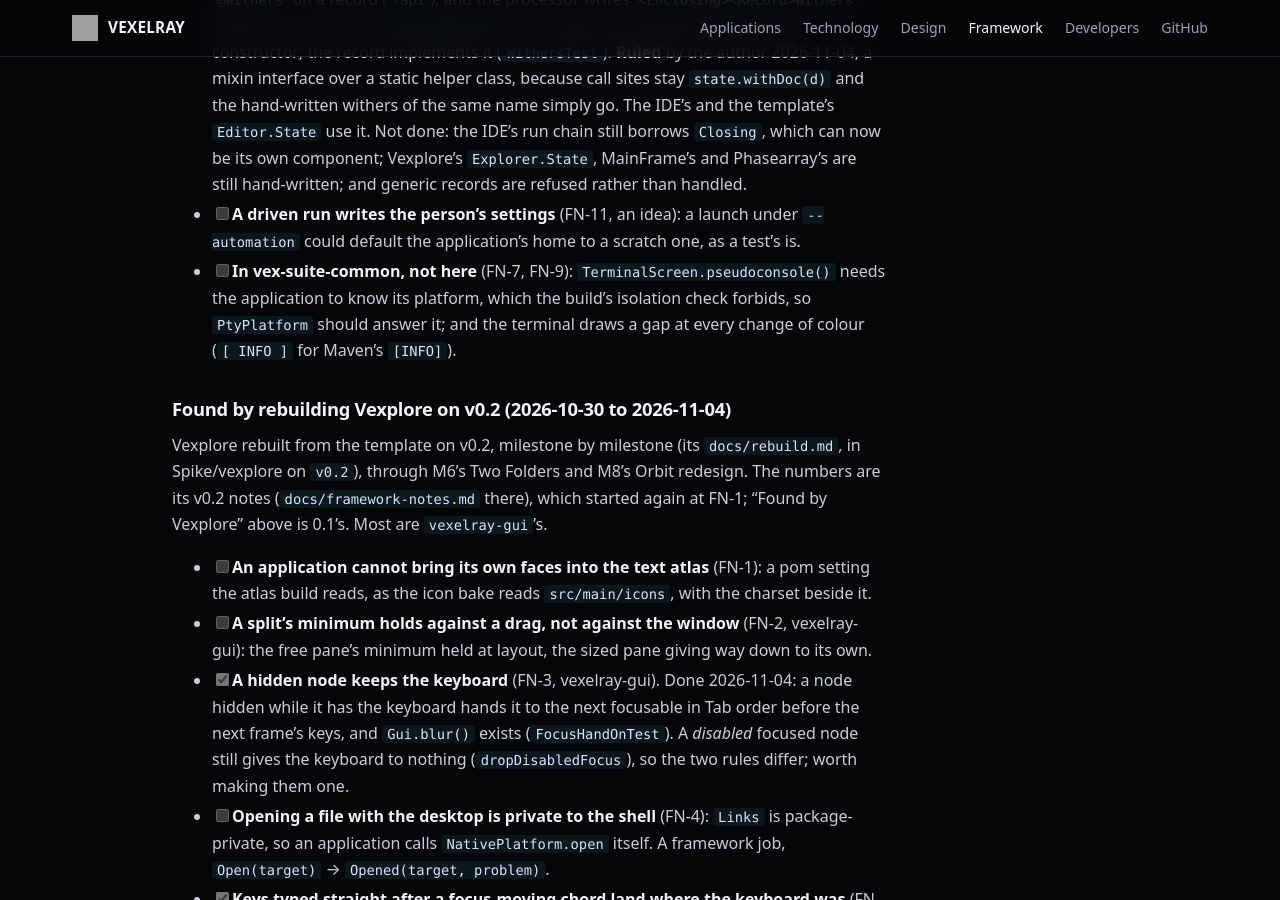
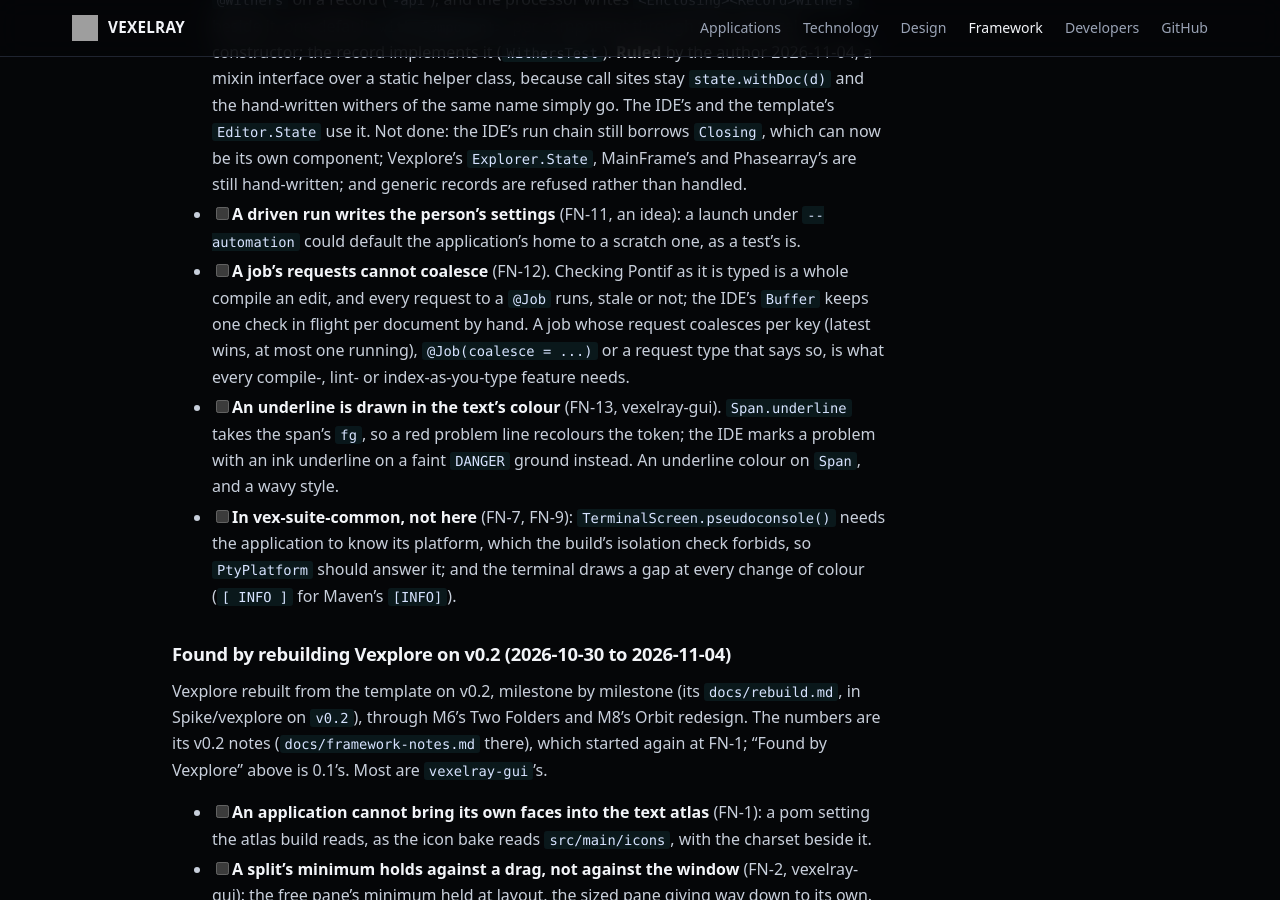
Before and after one commit to sibarum/vexelray-framework, a Jekyll site: the page built from docs/TODO.md, in a window 1280 px wide and 900 px high, scrolled down 34035 px. Built offline with Jekyll 4.4.1, drawn with Linux system fonts in a browser that asks for light colours; our own code applies the rules of GitHub Pages for plain Markdown files.

Commit message:
TODO: two frictions from checking Pontif in the IDE (its FN-12, FN-13)
Co-Authored-By: Claude Opus 5.5 <noreply@anthropic.com>

```diff
--- a/docs/TODO.md
+++ b/docs/TODO.md
@@ -1228,6 +1228,13 @@ behind it, the first application `@Source @Destination` (`Runner`). The numbers
       MainFrame's and Phasearray's are still hand-written; and generic records are refused rather than handled.
 - [ ] **A driven run writes the person's settings** (FN-11, an idea): a launch under `--automation` could default the
       application's home to a scratch one, as a test's is.
+- [ ] **A job's requests cannot coalesce** (FN-12). Checking Pontif as it is typed is a whole compile an edit, and
+      every request to a `@Job` runs, stale or not; the IDE's `Buffer` keeps one check in flight per document by hand.
+      A job whose request coalesces per key (latest wins, at most one running), `@Job(coalesce = ...)` or a request
+      type that says so, is what every compile-, lint- or index-as-you-type feature needs.
+- [ ] **An underline is drawn in the text's colour** (FN-13, vexelray-gui). `Span.underline` takes the span's `fg`,
+      so a red problem line recolours the token; the IDE marks a problem with an ink underline on a faint `DANGER`
+      ground instead. An underline colour on `Span`, and a wavy style.
 - [ ] **In vex-suite-common, not here** (FN-7, FN-9): `TerminalScreen.pseudoconsole()` needs the application to know
       its platform, which the build's isolation check forbids, so `PtyPlatform` should answer it; and the terminal
       draws a gap at every change of colour (`[ INFO ]` for Maven's `[INFO]`).
```
